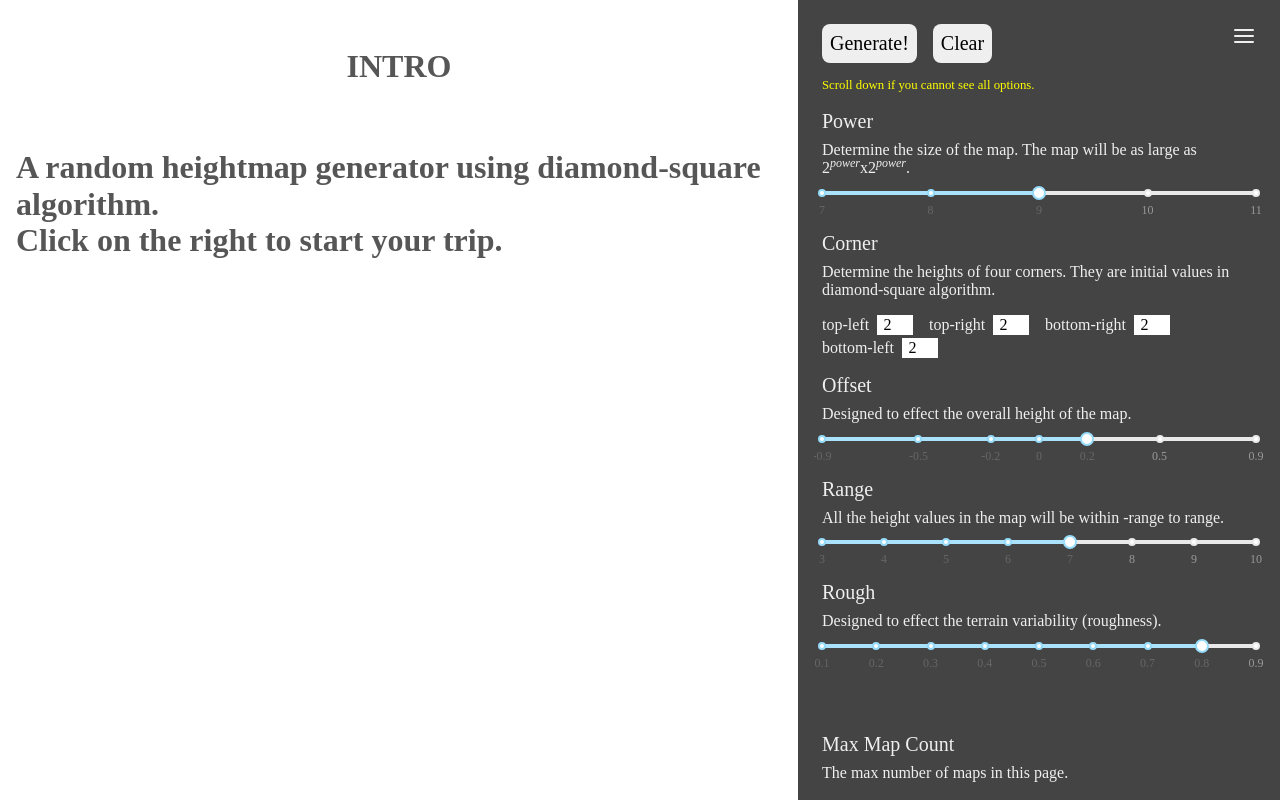
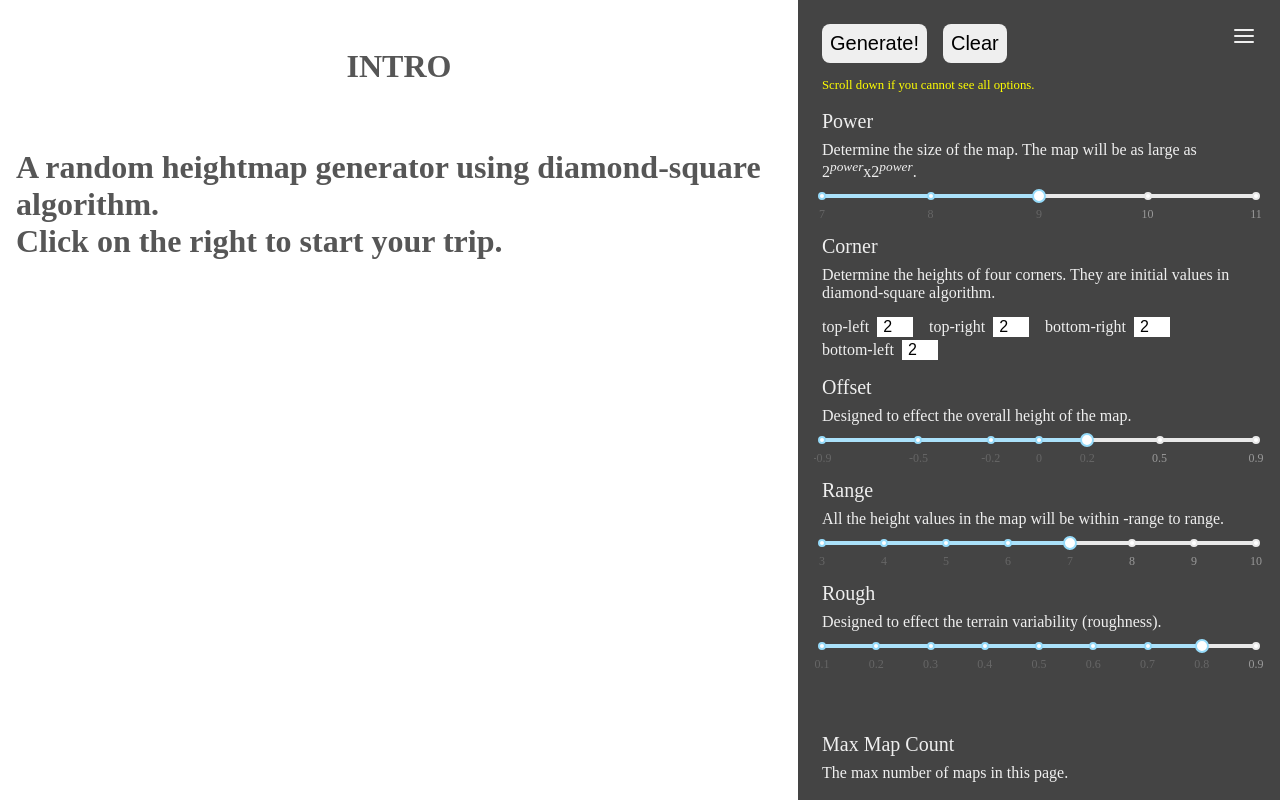
Before and after one commit to fralonra/zatlas, a React (Create React App) app: page / in a window 1280 px wide. Built offline with nearby package versions, Linux system fonts and the light colour scheme.

Commit message:
use cra built-in css reset

```diff
--- a/package.json
+++ b/package.json
@@ -19,7 +19,6 @@
     "ds-heightmap": "^0.2.3",
     "jimp": "^0.9.3",
     "node-sass": "^4.13.1",
-    "normalize.css": "^8.0.1",
     "prop-types": "^15.7.2",
     "rc-slider": "^8.7.1",
     "react": "^16.12.0",
--- a/src/index.js
+++ b/src/index.js
@@ -1,6 +1,5 @@
 import React from 'react'
 import ReactDOM from 'react-dom'
-import 'normalize.css/normalize.css'
 import './index.scss'
 import App from './App'
 import * as serviceWorker from './serviceWorker'
--- a/src/index.scss
+++ b/src/index.scss
@@ -1 +1,2 @@
+@import-normalize;
 @import './styles/main.scss';
```
Also changed, not shown: 1 other file (tests, documents, lock files or other folders).
